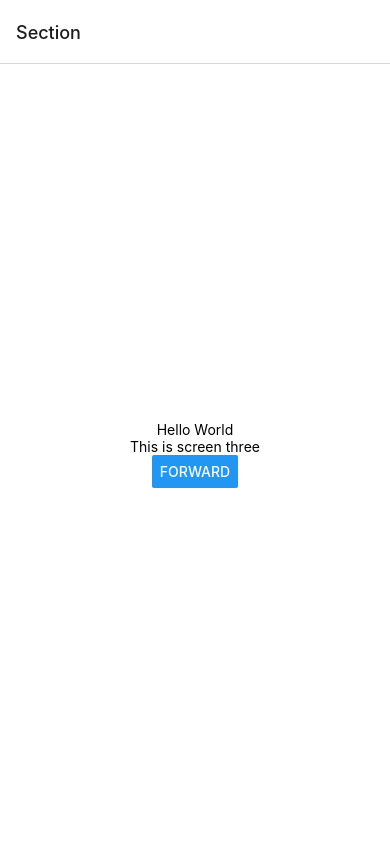
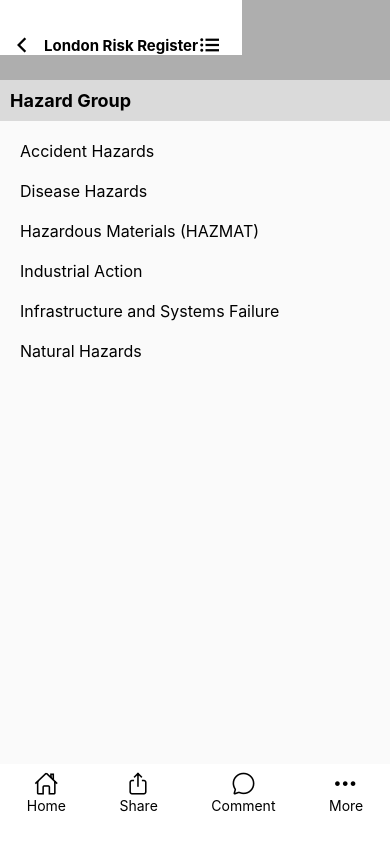
Before and after one commit to phhydaux/sidestep, a React Native app: screen / in a window 390 px wide. Built offline with nearby package versions, Linux system fonts and the light colour scheme.

Commit message:
Using carousel for risk details, and stack navigator for other screens

```diff
--- a/navigators/EntryStackNavigator.js
+++ b/navigators/EntryStackNavigator.js
@@ -15,38 +15,25 @@
 import EntryDetailScreen from "../screens/EntryDetailScreen";
 
 import SectionSelectionScreen from "../screens/SectionSelectionScreen";
-import { GestureHandlerRootView } from "react-native-gesture-handler";
 
 const Stack = createStackNavigator();
 
 export default function EntryStackNavigator() {
   return (
-    <Stack.Navigator initialRouteName="SectionSelectionScreen">
-      <Stack.Screen name="Section" component={SectionSelectionScreen} />
-       <Stack.Screen
+    <Stack.Navigator initialRouteName="Section">
+      <Stack.Screen
+        name="Section"
+        component={SectionSelectionScreen}
+        options={{
+          headerShown: false,
+        }}
+      />
+      <Stack.Screen
         name="EntryListScreen"
         component={EntryListScreen}
         options={{
           headerShown: false,
         }}
-
-
-        // options={({ navigation, route }) => ({
-        //   title: "fred",
-        //   headerRight: () => (
-        //     <Ionicons
-        //       name="list"
-        //       size={24}
-        //       color="black"
-        //       onPress={() => navigation.push("EntryDetailScreen", {
-        //         entry: 1,
-        //         index: 1,
-        //         order: [0,1,2,3]  ,}
-        //       )}
-        //       style={{ paddingRight: 10 }}
-        //     />
-        //   ),
-        // })}
       />
 
       <Stack.Screen
@@ -58,7 +45,7 @@
               name="chevron-back-sharp"
               size={24}
               color="black"
-              onPress={() => navigation.popToTop()}
+              onPress={() => navigation.pop()}
             />
           ),
           cardStyleInterpolator: CardStyleInterpolators.forHorizontalIOS,
--- a/screens/EntryDetailScreen.js
+++ b/screens/EntryDetailScreen.js
@@ -1,81 +1,76 @@
-import * as React from "react";
-import { StatusBar } from "expo-status-bar";
+import React, { useRef, useState, useEffect } from "react";
 import { Ionicons } from "@expo/vector-icons";
 import {
   SafeAreaView,
+  ScrollView,
   StyleSheet,
+  FlatList,
   View,
   Text,
   Share,
-  TextInput,
-  Button,
+  useWindowDimensions,
 } from "react-native";
-import { ScrollView } from "react-native";
-import {
-  GestureDetector,
-  Gesture,
-  Directions,
-} from "react-native-gesture-handler";
-import { getHeaderTitle } from "@react-navigation/elements";
 
 import Registry from "../dataStore/dataSource";
 import RiskLevelBadge from "../components/RiskLevelBadge";
 
 const EntryDetailScreen = ({ navigation, route }) => {
-  var currentEntry = Registry.entries[route.params.entry];
-  var arrayLength = Registry.entries.length;
   var displayOrder = route.params.order;
-  var thisIndex = route.params.index;
+  var startAt = route.params.index;
 
-
-  //This is the screen that will display the details of the risk
-  // It will be called for each risk with a different ID.
-
-  const swipeRight = Gesture.Fling()
-    .direction(Directions.RIGHT)
-    .onStart(() => {
-      navigation.pop();
+  const entriesInOrder = displayOrder.map((value) => {
+    return Registry.entries[value];
   });
 
-  const swipeLeft = Gesture.Fling()
-    .direction(Directions.LEFT)
-    .onStart(() => {
-      if (thisIndex == displayOrder.length - 1) {
-        alert("end of list reached");
-      } else {
-        var nextEntryRef = displayOrder[thisIndex + 1];
-        navigation.push("Entry Detail", {
-          entry: nextEntryRef,
-          index: thisIndex + 1,
-          order: displayOrder,
+  const displayedEntryID = useRef();
+  const [ref, setRef] = useState(null);
+
+  // displayOrder:  Ordered array of the internalIDs to be displayed
+  // startAt: The index number in the displayOrder which should be the
+  //          first displayed entry.
+  // entriesInOrder: Array of entries in the order they should be displayed
+  // displayedEntryID: The InternalID number of the currently displayed entry
+  // ref: a reference to the FlatList object
+
+  const { width: windowWidth } = useWindowDimensions();
+
+  const onViewableItemsChanged = useRef(({ viewableItems, changed }) => {
+    displayedEntryID.current = viewableItems[0].item.InternalID;
   });
+
+  // useEffect is used to move the scroll position to the item clicked on in the list
+  // the setTimeout is to defeat a race condition and ensure the scrollable list is
+  // mounted before the scrollToOffset is attempted.
+  useEffect(() => {
+    if (ref != null) {
+      var offset = windowWidth * startAt;
+      setTimeout(() => {
+        ref.scrollToOffset({ offset: offset, animated: false });
+      }, 0);
     }
   });
 
+  // the renderItem function is used by FlatList
+  const renderItem = ({ item }) => {
     return (
-    <GestureDetector gesture={swipeLeft}>
-      <GestureDetector gesture={swipeRight}>
-        <SafeAreaView style={{ flex: 1 }}>
-          <View
-            style={styles.separator}
-
-          />
-          <View style={styles.test}>
+      <View style={{ width: windowWidth }} key={item.InternalID}>
+        {/* Header panel at the top of the screen */}
+        <View style={styles.toppanel}>
           <View style={styles.toprow}>
             <View style={styles.badge}>
-                <RiskLevelBadge level={currentEntry.RiskLevel} />
+              <RiskLevelBadge level={item.RiskLevel} />
             </View>
-              <Text style={styles.label}>{currentEntry.Title}</Text>
+            <Text style={styles.label}>{item.Title}</Text>
           </View>
           <View style={styles.secondrow}>
-              <Text style={styles.RefID}>Ref ID: {currentEntry.RiskID}</Text>
+            <Text style={styles.RefID}>Ref ID: {item.RiskID}</Text>
           </View>
         </View>
+
+        {/* Main Body of the Screen - scrolls vertically if too long */}
+
         <ScrollView>
-            <View
-              style={styles.separator}
-
-            />
+          <View style={styles.separator} />
           <View style={styles.bar}>
             <View style={styles.leftspace} />
             <View style={styles.tab}>
@@ -85,7 +80,7 @@
           </View>
 
           <View style={styles.section}>
-              <Text style={styles.sectionOne}>{currentEntry.Outcome}</Text>
+            <Text style={styles.sectionOne}>{item.Outcome}</Text>
           </View>
 
           <View style={styles.bar}>
@@ -97,16 +92,12 @@
           </View>
 
           <View style={styles.section}>
-              <Text style={styles.sectionOne}>{currentEntry.Controls}</Text>
+            <Text style={styles.sectionOne}>{item.Controls}</Text>
           </View>
           <View style={styles.section}>
-              <Text style={styles.sectionOne}>
-                Last Review: {currentEntry.LastRev}
-              </Text>
+            <Text style={styles.sectionOne}>Last Review: {item.LastRev}</Text>
             <Text> </Text>
-              <Text style={styles.sectionOne}>
-                Next Review: {currentEntry.NextRev}
-              </Text>
+            <Text style={styles.sectionOne}>Next Review: {item.NextRev}</Text>
           </View>
           <View
             style={styles.separator}
@@ -118,29 +109,70 @@
             <Text></Text>
           </View>
         </ScrollView>
+      </View>
+    );
+  };
+
+  return (
+    <SafeAreaView style={styles.container}>
+      <View style={styles.scrollContainer}>
+        <FlatList
+          horizontal={true}
+          data={entriesInOrder}
+          renderItem={renderItem}
+          keyExtractor={(item) => item.InternalID}
+          extraData={Registry}
+          pagingEnabled={true}
+          onViewableItemsChanged={onViewableItemsChanged.current}
+          viewabilityConfig={{ itemVisiblePercentThreshold: 50 }}
+          ref={(ref) => {
+            setRef(ref);
+          }}
+        />
+      </View>
+
+      {/* Bottom Navigation Bar */}
       <View style={styles.navbar}>
-            <Ionicons name="ios-home-outline" size={25} color={"black"} on />
+        <Ionicons
+          name="ios-home-outline"
+          size={25}
+          color={"black"}
+          onPress={() => navigation.popToTop()}
+        />
         <Ionicons
           name="share-outline"
           size={25}
           color={"black"}
           onPress={() => {
-                ShareButton({ currentEntry });
+            ShareButton(
+              "Regarding: " +
+                Registry.entries[displayedEntryID.current].Title +
+                " Reference:" +
+                Registry.entries[displayedEntryID.current].RiskID
+            );
           }}
         />
-            <Ionicons name="chatbubble-outline" size={25} color={"black"} />
+        <Ionicons
+          name="chatbubble-outline"
+          size={25}
+          color={"black"}
+          onPress={() => {
+            ref.scrollToOffset({
+              offset: 1050,
+              animated: true,
+            });
+          }}
+        />
         <Ionicons name="ellipsis-horizontal" size={25} color={"black"} />
       </View>
     </SafeAreaView>
-      </GestureDetector>
-    </GestureDetector>
   );
 };
 export default EntryDetailScreen;
 
-const ShareButton = async ({ currentEntry }) => {
-  const shareMessage =
-    "Title: " + currentEntry.Title + "  RiskID: " + currentEntry.RiskID;
+const ShareButton = async (message) => {
+  const shareMessage = message;
+
   try {
     const result = await Share.share({
       message: shareMessage,
@@ -159,44 +191,50 @@
   }
 };
 
-
-
 const styles = StyleSheet.create({
-  test: {
-    paddingLeft: 0,
-    backgroundColor: "#cccccc",
-    height: 100,
-    width: "100%",
-  },
   badge: {
     width: 110,
   },
   bar: {
     flex: 0,
     flexDirection: "row",
-
     paddingLeft: 5,
     paddingRight: 5,
     paddingBottom: 0,
     lineHeight: 10,
     minHeight: 0,
     borderBottomWidth: 0,
-
-    //maxWidth: 310,
+  },
+  container: {
+    flex: 1,
+    alignItems: "center",
+    justifyContent: "center",
+  },
+  scrollContainer: {
+    flex: 1,
+    height: 300,
+    alignItems: "center",
+    justifyContent: "center",
+  },
+  card: {
+    flex: 1,
+    marginVertical: 4,
+    marginHorizontal: 16,
+    borderRadius: 5,
+    overflow: "hidden",
+    alignItems: "center",
+    justifyContent: "center",
+  },
+  label: {
+    flex: 1,
+    fontWeight: "bold",
+    paddingTop: 15,
   },
   leftspace: {
     maxWidth: 10,
     height: 20,
     flex: 1,
     borderBottomWidth: 1,
-  },
-  navbar: {
-    backgroundColor: "white",
-    height: 50,
-    width: "100%",
-    flexDirection: "row",
-    justifyContent: "space-around",
-    alignItems: "center",
   },
   rightspace: {
     flex: 1,
@@ -223,13 +261,10 @@
     borderBottomColor: "#000000",
     borderBottomWidth: 0,
   },
-  sectionTwo: {
-    borderRadius: 20,
-    paddingLeft: 15,
-  },
-  sectionThree: {
-    borderRadius: 20,
-    paddingLeft: 15,
+  separator: {
+    height: 5,
+    width: "100%",
+    backgroundColor: "#eee",
   },
   tab: {
     borderRadius: 10,
@@ -245,30 +280,18 @@
     marginBottom: 0,
     height: 20,
   },
-  container: {
-    flex: 1,
-    alignItems: "center",
-    justifyContent: "center",
+  textContainer: {
+    backgroundColor: "rgba(0,0,0, 0.7)",
+    paddingHorizontal: 24,
+    paddingVertical: 8,
+    borderRadius: 5,
   },
-  title: {
-    fontSize: 20,
-    fontWeight: "bold",
+  toppanel: {
+    paddingLeft: 0,
+    backgroundColor: "#cccccc",
+    height: 100,
+    width: "100%",
   },
-  separator: {
-    height: 5,
-    width: "100%",
-
-    backgroundColor: "#eee",
-  },
-
-  label: {
-    flex: 1,
-    fontWeight: "bold",
-    //numberOfLines: 2,
-    // ellipsizeMode: 'tail',
-    paddingTop: 15,
-  },
-
   toprow: {
     flex: 1,
     padding: 5,
@@ -276,4 +299,29 @@
     justifyContent: "flex-start",
     alignItems: "stretch",
   },
+  infoText: {
+    color: "white",
+    fontSize: 16,
+    fontWeight: "bold",
+  },
+  navbar: {
+    backgroundColor: "white",
+    height: 50,
+    width: "100%",
+    flexDirection: "row",
+    justifyContent: "space-around",
+    alignItems: "center",
+  },
+  normalDot: {
+    height: 8,
+    width: 8,
+    borderRadius: 4,
+    backgroundColor: "silver",
+    marginHorizontal: 4,
+  },
+  indicatorContainer: {
+    flexDirection: "row",
+    alignItems: "center",
+    justifyContent: "center",
+  },
 });
--- a/screens/EntryListScreen.js
+++ b/screens/EntryListScreen.js
@@ -6,25 +6,20 @@
   View,
   Share,
   Text,
-  Button,
   ScrollView,
   Pressable,
-  Modal,
-  Alert,
 } from "react-native";
-import { NavigationContext } from "@react-navigation/native";
-import { createNativeStackNavigator } from "@react-navigation/native-stack";
 import Registry from "../dataStore/dataSource";
 import { SafeAreaView } from "react-native-safe-area-context";
 import EntrySummaryCard from "../components/EntrySummaryCard";
-import { Gesture, GestureDetector } from "react-native-gesture-handler";
-import RadioButton from "../components/RadioButton";
 import SortOrderSelector from "../components/SortOrderSelector";
 
 const EntryListScreen = ({ navigation, route }) => {
   const [modalVisible, setModalVisible] = useState(false);
   const [option, setOption] = useState(null);
-  const [displayOrder, setDisplayOrder] = useState(Registry.entries.map(({ InternalID }) => InternalID));
+  const [displayOrder, setDisplayOrder] = useState(
+    Registry.entries.map(({ InternalID }) => InternalID)
+  );
 
   // if (route.params.modalVisible == 'true') setModalVisible('true');
   // This is the starting screen of my experiment.  This is going to be the list of risks
@@ -37,22 +32,19 @@
   // probably the order they are recorded in the data store.  We will accept that as an
   // array of the internal entry reference numbers.
 
-
-
   //let displayOrder = [0, 1, 2, 3];
-
 
   return (
     <View style={{ flex: 1 }}>
       <StatusBar />
+      <Pressable onPress={()=>{navigation.pop()}} >
       <View style={styles.header}>
+
         <Ionicons
           name="chevron-back-sharp"
           size={24}
           color="black"
-          onPress={() => {
-            navigation.pop();
-          }}
+
           style={styles.leftButton}
         />
         <View style={styles.twoLinesTogether}>
@@ -72,17 +64,18 @@
           onPress={() => setModalVisible(true)}
           style={styles.rightButton}
         />
+
       </View>
+      </Pressable>
 
-        <SortOrderSelector
-          modalVisible = {modalVisible}
-          setModalVisible = {setModalVisible}
-          option = {option}
-          setOption = {setOption}
-          displayOrder = {displayOrder}
-          setDisplayOrder = {setDisplayOrder}
-
-        />
+      <SortOrderSelector
+        modalVisible={modalVisible}
+        setModalVisible={setModalVisible}
+        option={option}
+        setOption={setOption}
+        displayOrder={displayOrder}
+        setDisplayOrder={setDisplayOrder}
+      />
 
       <ScrollView>
         {displayOrder.map((entryNum, index, dispOrder) => (
@@ -90,7 +83,6 @@
             <Pressable
               onPress={() =>
                 navigation.push("Entry Detail", {
-                  entry: entryNum,
                   index: index,
                   order: dispOrder,
                 })
@@ -103,7 +95,10 @@
         ))}
       </ScrollView>
       <View>
-        <Text>Hello World: {option}xx{displayOrder[0]}+{displayOrder[1]}+{displayOrder[2]}: </Text>
+        <Text>
+          Hello World: {option}xx{displayOrder[0]}+{displayOrder[1]}+
+          {displayOrder[2]}:{" "}
+        </Text>
       </View>
 
       <View style={styles.navbar}>
@@ -186,8 +181,9 @@
   },
   header: {
     maxHeight: 80,
-    paddingTop: 35,
-    flex: 1,
+    paddingTop: 45,
+    padding: 10,
+    flex: 0,
     flexDirection: "row",
 
     alignItems: "center",
--- a/screens/SectionSelectionScreen.js
+++ b/screens/SectionSelectionScreen.js
@@ -1,14 +1,91 @@
 import * as React from "react";
 import { StatusBar } from "expo-status-bar";
-import { StyleSheet, View, Text, Button } from "react-native";
+import { StyleSheet, View, Text, Button, Pressable } from "react-native";
+import { ScrollView } from "react-native-gesture-handler";
+import { Ionicons } from "@expo/vector-icons";
 
-const SectionSelectionScreen = ({navigation}) => {
+const SectionSelectionScreen = ({ navigation }) => {
   return (
     <View style={styles.container}>
-    <StatusBar style="auto" />
-      <Text>Hello World</Text>
-      <Text>This is screen three</Text>
-      <Button title="Forward" onPress={()=>navigation.navigate("EntryListScreen",{diddle: "fred"})} />
+    <Pressable onPress={()=>{navigation.pop()}} >
+      <View style={styles.header}>
+        <Ionicons
+          name="chevron-back-sharp"
+          size={24}
+          color="black"
+          style={styles.leftButton}
+        />
+        <View style={styles.twoLinesTogether}>
+
+          <View style={styles.secondLine}>
+            <Text style={{ fontWeight: "bold", fontSize: 15 }}>
+              London Risk Register
+            </Text>
+          </View>
+        </View>
+        <Ionicons
+          name="list"
+          size={24}
+          color="black"
+          //onPress={() => setModalVisible(true)}
+          style={styles.rightButton}
+        />
+
+      </View>
+      </Pressable>
+      <StatusBar style="auto" />
+      <View style={styles.titlecontainer}>
+        <Text style={styles.titleline}>Hazard Group</Text>
+      </View>
+      <ScrollView style={styles.scrollview}>
+        <Text
+          style={styles.scrollviewitems}
+          onPress={() =>
+            navigation.navigate("EntryListScreen", {
+              category: "Accident Hazards",
+            })
+          }
+        >
+          Accident Hazards
+        </Text>
+        <Text style={styles.scrollviewitems}>Disease Hazards</Text>
+        <Text style={styles.scrollviewitems}>Hazardous Materials (HAZMAT)</Text>
+        <Text style={styles.scrollviewitems}>Industrial Action</Text>
+        <Text style={styles.scrollviewitems}>
+          Infrastructure and Systems Failure
+        </Text>
+        <Text style={styles.scrollviewitems}>Natural Hazards</Text>
+      </ScrollView>
+
+      <View style={styles.navbar}>
+        <Pressable onPress={() => setModalVisible(true)}>
+          <View style={{ alignItems: "center" }}>
+            <Ionicons name="ios-home-outline" size={25} color={"black"} on />
+            <Text>Home</Text>
+          </View>
+        </Pressable>
+        <View style={{ alignItems: "center" }}>
+          <Ionicons
+            name="share-outline"
+            size={25}
+            color={"black"}
+            onPress={() => {
+              //This needs to be the Registry/Category list
+              ShareButton();
+            }}
+          />
+          <Text>Share</Text>
+        </View>
+        <View style={{ alignItems: "center" }}>
+          <Ionicons name="chatbubble-outline" size={25} color={"black"} />
+          <Text>Comment</Text>
+        </View>
+        <View style={{ alignItems: "center" }}>
+          <Ionicons name="ellipsis-horizontal" size={25} color={"black"} />
+          <Text>More</Text>
+        </View>
+      </View>
+
     </View>
   );
 };
@@ -18,8 +95,60 @@
 const styles = StyleSheet.create({
   container: {
     flex: 1,
-    backgroundColor: "#fff",
+    backgroundColor: "#aeaeae",
+    alignItems: "flex-start",
+    justifyContent: "flex-start",
+  },
+  header: {
+    maxHeight: 80,
+    paddingTop: 45,
+    padding: 10,
+    flex: 0,
+    flexDirection: "row",
     alignItems: "center",
-    justifyContent: "center",
+    backgroundColor: "white",
+    width: "100%"
+  },
+  leftButton: {
+    paddingLeft: 0,
+  },
+  navbar: {
+    backgroundColor: "white",
+    height: 80,
+    width: "100%",
+    flexDirection: "row",
+    justifyContent: "space-around",
+    alignItems: "center",
+    paddingBottom: 25,
+  },
+  rightButton: {
+    paddingRight: 10,
+  },
+  scrollview: {
+    padding: 10,
+    backgroundColor: "#fafafa",
+    width: "100%",
+    flex: 0,
+  },
+  scrollviewitems: {
+    padding: 10,
+    fontSize: 16,
+    fontWeight: "normal",
+  },
+  secondLine: {},
+  titlecontainer: {
+    backgroundColor: "#dadada",
+    width: "100%",
+  },
+  titleline: {
+    fontSize: 18,
+    padding: 10,
+    fontWeight: "bold",
+  },
+  topLine: {},
+  twoLinesTogether: {
+    flex: 1,
+    flexDirection: "column",
+    paddingLeft: 10,
   },
 });
```
Lines whose indentation alone changed are shown as unchanged.
